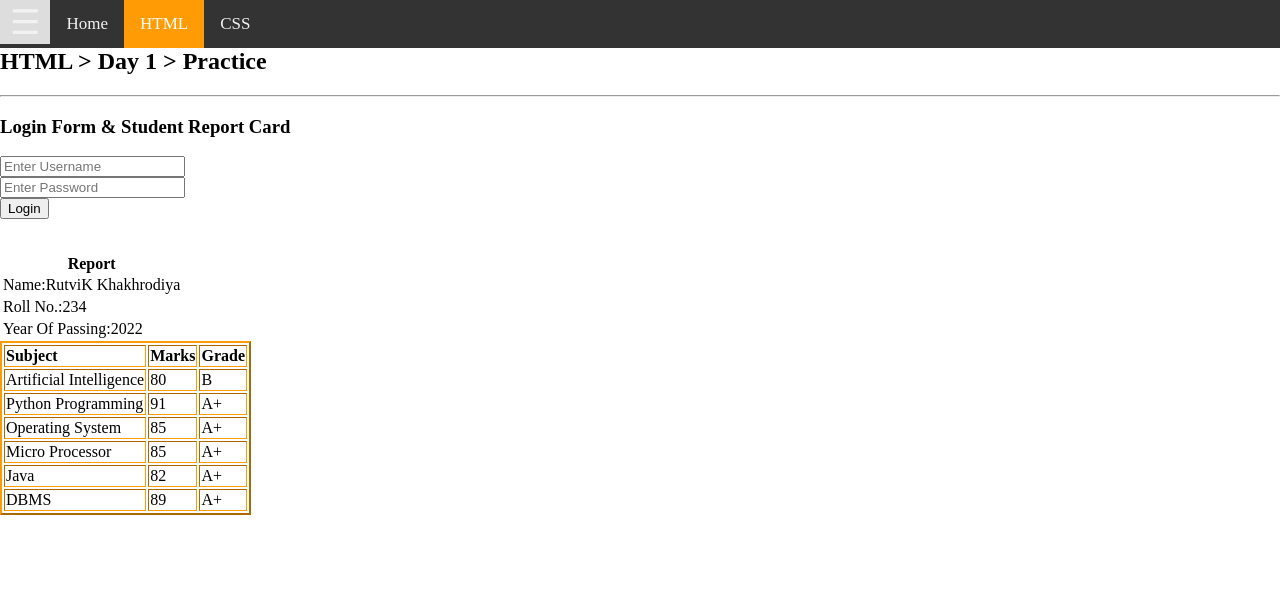
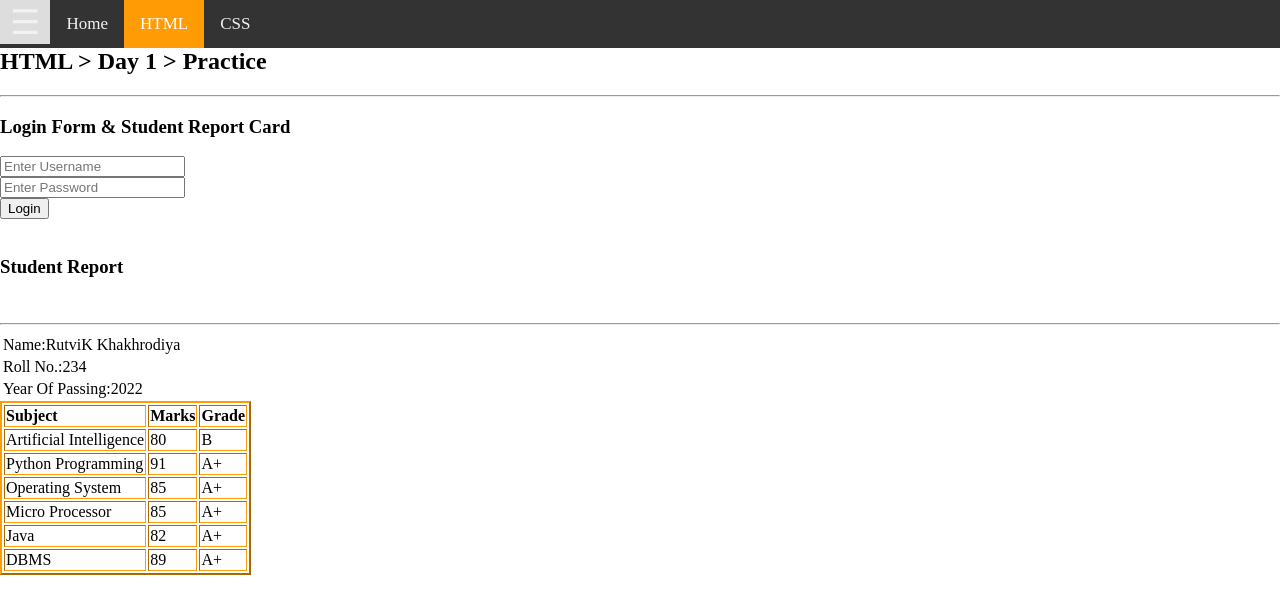
Before and after one commit to rutvik-233/sonarTest, a website built with Vite: page HTML/Day1/Practice/day1_practice.html in a window 1280 px wide. Built offline with nearby package versions, Linux system fonts and the light colour scheme.

Commit message:
day6 letest

```diff
--- a/HTML/Day1/Practice/day1_practice.html
+++ b/HTML/Day1/Practice/day1_practice.html
@@ -52,10 +52,11 @@
 </form>
 
 <br>
+<h3>Student Report</h3>
 <br>
 
-            <table  class="table">
-              <caption><strong>Report</strong></caption>
+            <table role="none"  class="table">
+
     <tr>
         <td>Name:RutviK Khakhrodiya</td>
 
@@ -69,8 +70,11 @@
         <td>Year Of Passing:2022</td>
 
     </tr>
+
+    <hr>
   </table>
-    <table role="none" border="2px"   style="border-color:rgb(255, 155, 5);">
+    <table  border="2px"   style="border-color:rgb(255, 155, 5);">
+      <caption></caption>
 
     <tr >
       <td><strong>Subject</strong></td>
```
Also changed, not shown: HTML/Day1/Assignment/emp.html (+1 -1 lines).
